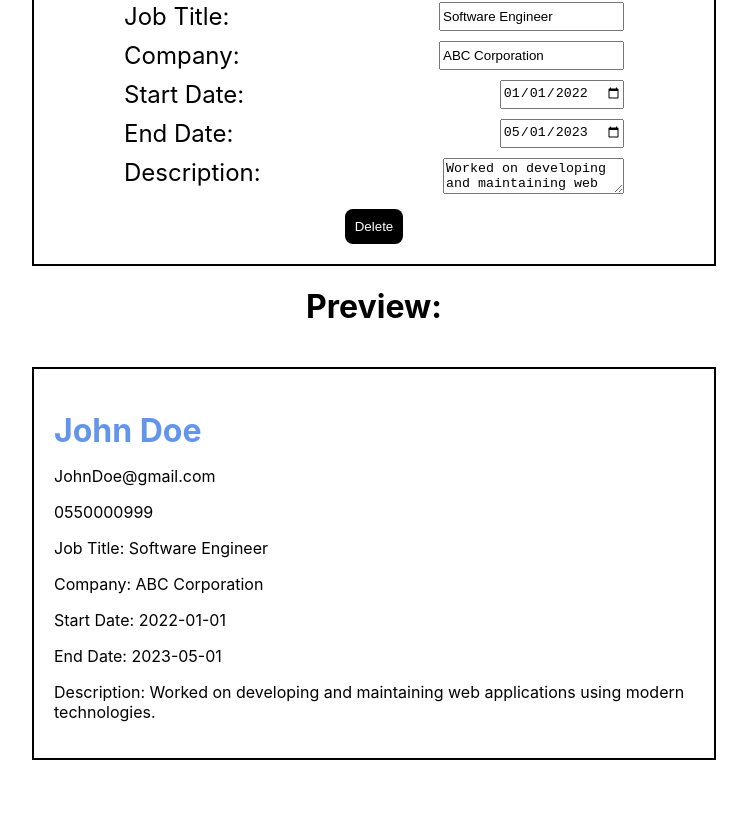
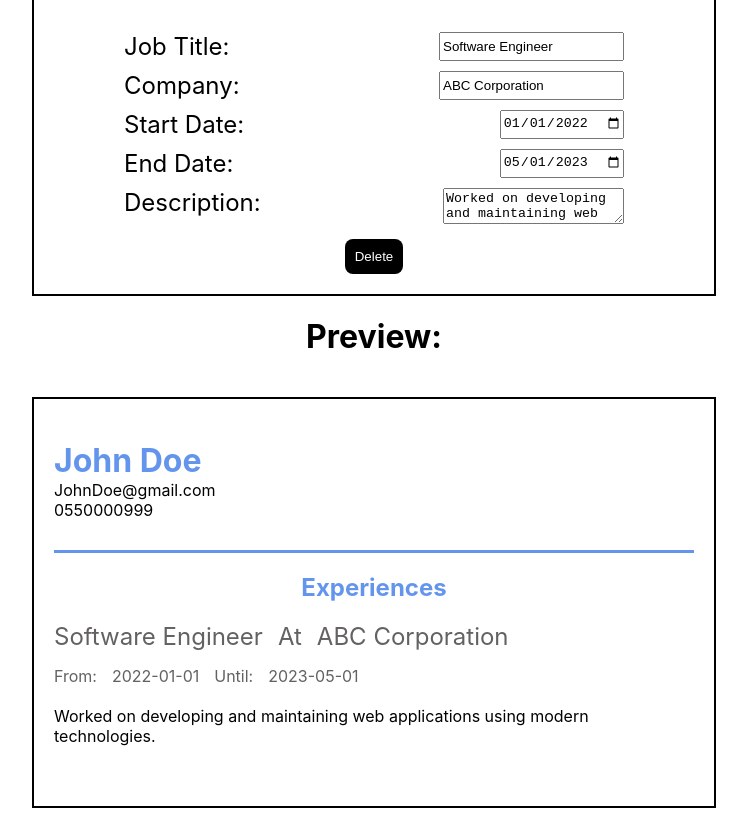
Before and after one commit to Yusef-H/cv-builder, a React (Create React App) app: page / in a window 1280 px wide. Shown: the part 481-1319 px from the top of the page, without its empty margins (266-1013 px from the left). Before the commit the page ends 1241 px from the top, so only its background shows below. Built offline with nearby package versions, Linux system fonts and the light colour scheme.

Commit message:
style experiences preview section

```diff
--- a/src/components/Experience.js
+++ b/src/components/Experience.js
@@ -69,6 +69,8 @@ class Experience extends Component {
               onChange={this.handleInputChange}
             />
           </div>
+
+
           <div>
             <label htmlFor="description">Description:</label>
             <textarea
--- a/src/components/Form.js
+++ b/src/components/Form.js
@@ -29,7 +29,6 @@ class Form extends Component {
         />
 
         <button onClick={addExperience}>Add Experience</button>
-
         {experiences.map((experience, key) => (
           <Experience
             key={key}
--- a/src/components/Preview.js
+++ b/src/components/Preview.js
@@ -6,7 +6,7 @@ class Preview extends Component{
         const { firstName, lastName, email, phone, experiences } = this.props;
 
         return (
-            <>
+            <div>
                 <div className="header">
                     <div className="left">
                         <h1>{firstName} {lastName}</h1>
@@ -16,19 +16,30 @@ class Preview extends Component{
                         <p>{phone}</p>
                     </div>
                 </div>
-                <div className="exp">
+                <hr />
+                <div className="experiences-section">
+                    {experiences.length > 0 && <h2 className="exp-title">Experiences</h2>}
                     {experiences.map((experience, index) => (
-                        <div key={index}>
-                            <p>Job Title: {experience.jobTitle}</p>
-                            <p>Company: {experience.company}</p>
-                            <p>Start Date: {experience.startDate}</p>
-                            <p>End Date: {experience.endDate}</p>
-                            <p>Description: {experience.description}</p>
+                        <div key={index} className="exp-container">
+                            <div className="job-title-info">
+                                <div className="titles">
+                                    <p>{experience.jobTitle} </p>
+                                    <p>At</p>
+                                    <p>{experience.company}</p>
+                                </div>
+                                <div className="dates">
+                                    <p>From: </p>
+                                    <p>{experience.startDate}</p>
+                                    <p>Until: </p>
+                                    <p>{experience.endDate}</p>
+                                </div>
+                            </div>
+                            <p className="desc">{experience.description}</p>
                         </div>
                     ))}
                 </div>
 
-            </>
+            </div>
         )
     }
 }
--- a/src/styles/App.css
+++ b/src/styles/App.css
@@ -3,6 +3,7 @@
     justify-content: center;
     align-items: center;
     flex-direction: column;
+    padding: 30px;
 }
 body{
     display: flex;
--- a/src/styles/Preview.css
+++ b/src/styles/Preview.css
@@ -22,3 +22,57 @@
 .header p{
     margin-bottom: 0;
 }
+p{
+    margin: 0;
+}
+
+hr{
+    margin-top: 30px;
+    margin-bottom: 15px;
+    border: none;
+    background-color:cornflowerblue;
+    height: 3px;
+    width: 100%;
+}
+
+.experiences-section{
+    margin-top: 15px;
+    margin-bottom: 30px;
+}
+
+.exp-title{
+    color:cornflowerblue;
+    text-decoration: none;
+}
+
+.exp-container{
+    margin-bottom: 40px;
+}
+
+
+
+
+.job-title-info{
+    display: flex;
+    justify-content: space-between;
+    flex-direction: column;
+}
+
+.job-title-info .titles{
+    margin-bottom: 15px;
+    display: flex;
+    gap: 15px;
+    font-size: clamp(13px, 3vmin, 40px);
+    color :rgb(99, 97, 97);
+
+}
+.job-title-info .dates{
+    margin-bottom: 20px;
+    display: flex;
+    color :rgb(99, 97, 97);
+    gap: 15px;
+}
+
+.desc{
+    color:black;
+}
```
